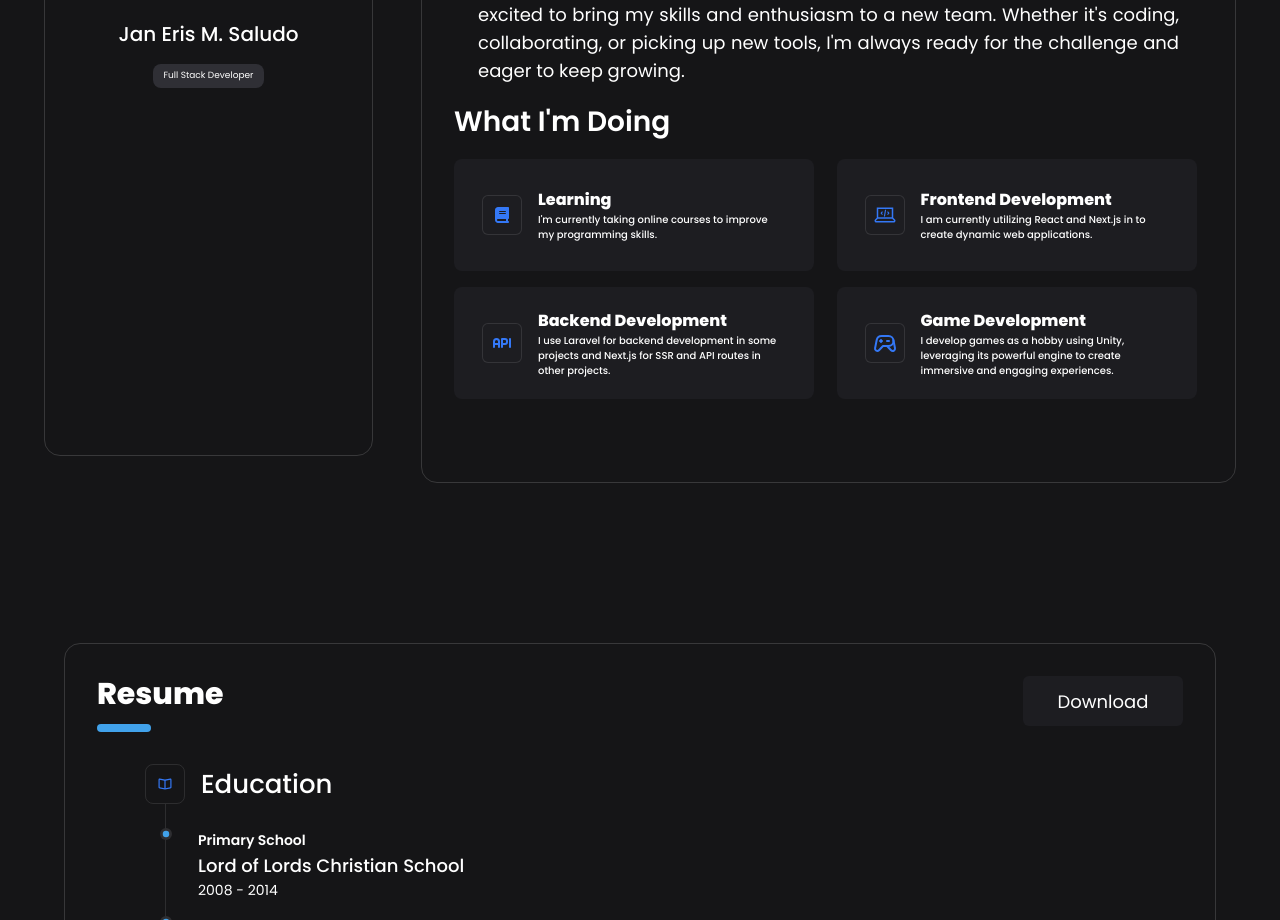
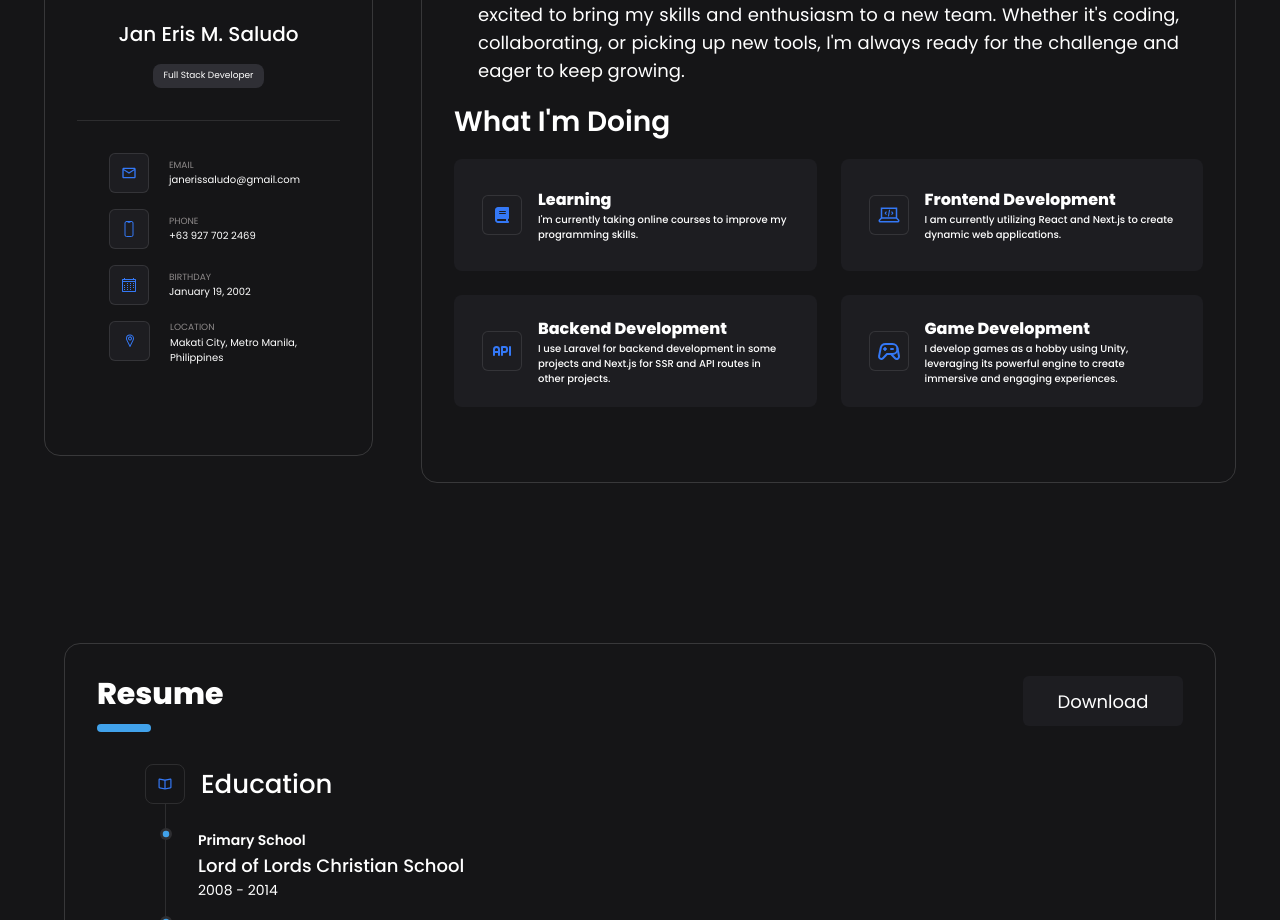
Before and after one commit to JeSaludo/my-portfolio, a Next.js app: page / in a window 1280 px wide. Shown: the part 1060-1980 px from the top of the page. Built offline with nearby package versions, Linux system fonts and the light colour scheme.

Commit message:
added show contact toggle

```diff
--- a/src/app/components/content.tsx
+++ b/src/app/components/content.tsx
@@ -92,9 +92,9 @@ export const About = () => {
             </button>
           </div>
           <div
-            className={`${
-              isContactOpen ? "block" : "hidden"
-            } transition-all ease-in-out duration-300`}
+            className={`${isContactOpen ? "block" : "hidden"}
+            lg:block
+            transition-all ease-in-out duration-300`}
           >
             <hr className="my-8 border-white/10" />
             <div className="space-y-4 ml-8">
@@ -181,9 +181,9 @@ export const About = () => {
             What I'm Doing
           </h1>
 
-          <div className="grid lg:grid-cols-2 gap-4 transition-all ease-in-out duration-300">
-            <div className="w-[360px] bg-[#1D1D21] h-[112px] rounded-lg flex justify-center items-center px-7">
-              <div className="flex gap-4 items-center justify-evenly">
+          <div className="grid gap-6 transition-all ease-in-out duration-300 lg:grid-cols-2 sm:grid-cols-1">
+            <div className="w-full bg-[#1D1D21] h-[112px] rounded-lg flex justify-center items-center px-7">
+              <div className="flex gap-4 items-center">
                 <div className="bg-[#1D1D21] text-[#3478F6] border border-white/10 w-10 h-10 rounded-md flex justify-center items-center">
                   <FaBook />
                 </div>
@@ -200,55 +200,51 @@ export const About = () => {
                 </div>
               </div>
             </div>
-            <div className="flex justify-between">
-              <div className="w-[360px] bg-[#1D1D21] h-[112px] rounded-lg flex justify-center items-center px-7 ">
-                <div className="flex gap-4  items-center justify-evenly ">
-                  <div className="bg-[#1D1D21] text-[#3478F6]  border border-white/10 w-10 h-10 rounded-md flex justify-center items-center ">
+
+            <div className="w-full bg-[#1D1D21] h-[112px] rounded-lg flex justify-center items-center px-7">
+              <div className="flex gap-4 items-center">
+                <div className="bg-[#1D1D21] text-[#3478F6] border border-white/10 w-10 h-10 rounded-md flex justify-center items-center">
                   <LiaLaptopCodeSolid className="text-2xl" />
                 </div>
-                  <div className="flex-1 flex  items-center  text-white">
+                <div className="flex-1 flex items-center text-white">
                   <div>
                     <h3 className="text-[16px] font-bold text-white">
                       Frontend Development
                     </h3>
                     <p className="text-[10px] font-medium">
-                        I am currently utilizing React and Next.js in to create
+                      I am currently utilizing React and Next.js to create
                       dynamic web applications.
                     </p>
                   </div>
                 </div>
               </div>
             </div>
+
+            <div className="w-full bg-[#1D1D21] h-[112px] rounded-lg flex justify-center items-center px-7">
+              <div className="flex gap-4 items-center">
+                <div className="bg-[#1D1D21] text-[#3478F6] border border-white/10 w-10 h-10 rounded-md flex justify-center items-center">
+                  <TbApi className="text-2xl" />
                 </div>
-
-            <div className="flex justify-between">
-              <div className="w-[360px] bg-[#1D1D21] h-[112px] rounded-lg flex justify-center items-center px-7">
-                <div className="flex gap-4 items-center justify-evenly">
-                  <div className="bg-[#1D1D21] text-[#3478F6]  border border-white/10 w-10 h-10 rounded-md flex justify-center  items-center">
-                    <TbApi className="text-2xl w-full" />
-                  </div>
-                  <div className="flex-1 flex  items-center  text-white">
+                <div className="flex-1 flex items-center text-white">
                   <div>
                     <h3 className="text-[16px] font-bold text-white">
                       Backend Development
                     </h3>
                     <p className="text-[10px] font-medium">
-                        I use Laravel for backend development in some projects
-                        and Next.js for SSR and API routes in other projects.
+                      I use Laravel for backend development in some projects and
+                      Next.js for SSR and API routes in other projects.
                     </p>
                   </div>
                 </div>
               </div>
             </div>
-            </div>
 
-            <div className="flex justify-between">
-              <div className="w-[360px] bg-[#1D1D21] h-[112px] rounded-lg flex justify-center items-center px-7">
-                <div className="flex gap-4  items-center justify-evenly ">
-                  <div className="bg-[#1D1D21] text-[#3478F6]  border border-white/10 w-10 h-10 rounded-md flex justify-center place-content-center items-center">
+            <div className="w-full bg-[#1D1D21] h-[112px] rounded-lg flex justify-center items-center px-7">
+              <div className="flex gap-4 items-center">
+                <div className="bg-[#1D1D21] text-[#3478F6] border border-white/10 w-10 h-10 rounded-md flex justify-center items-center">
                   <TbDeviceGamepad2 className="text-2xl" />
                 </div>
-                  <div className="flex-1 flex  items-center  text-white">
+                <div className="flex-1 flex items-center text-white">
                   <div>
                     <h3 className="text-[16px] font-bold text-white">
                       Game Development
@@ -258,7 +254,6 @@ export const About = () => {
                       powerful engine to create immersive and engaging
                       experiences.
                     </p>
-                    </div>
                   </div>
                 </div>
               </div>
```
Lines whose indentation alone changed are shown as unchanged.
